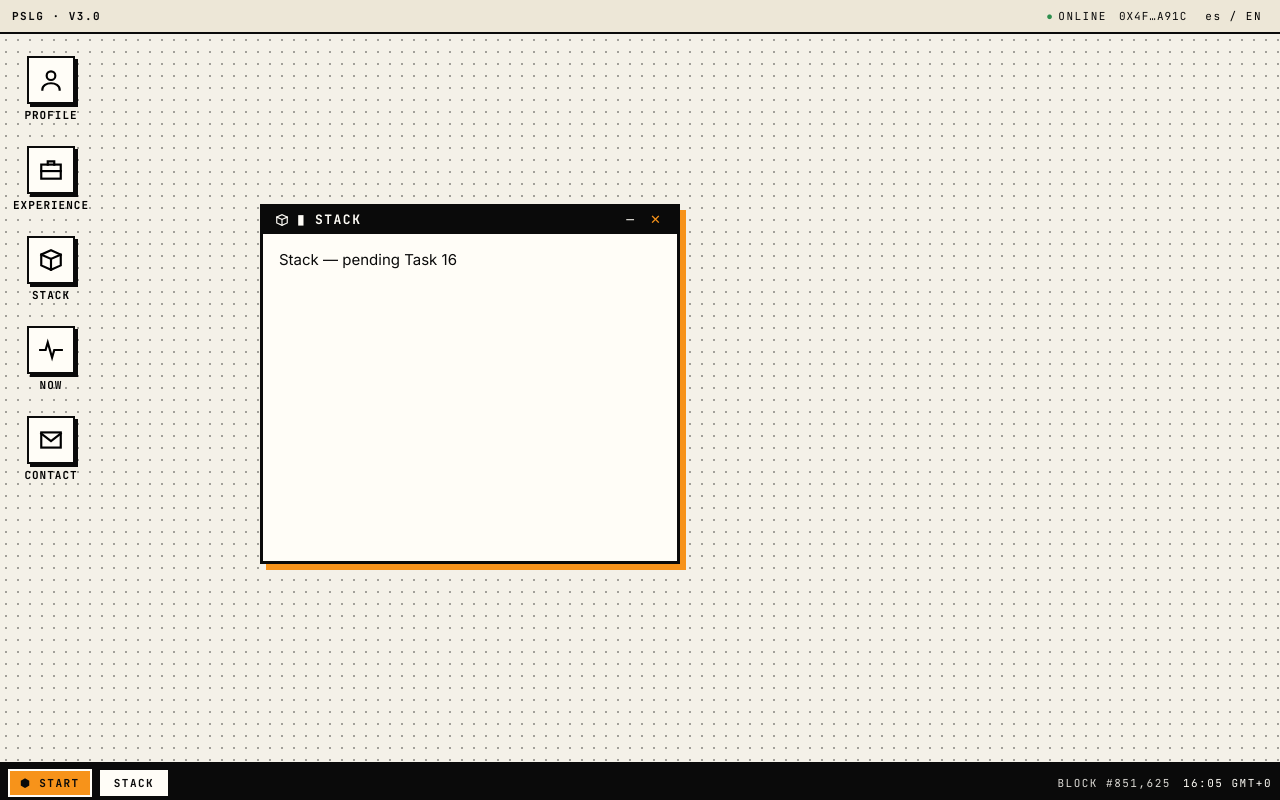
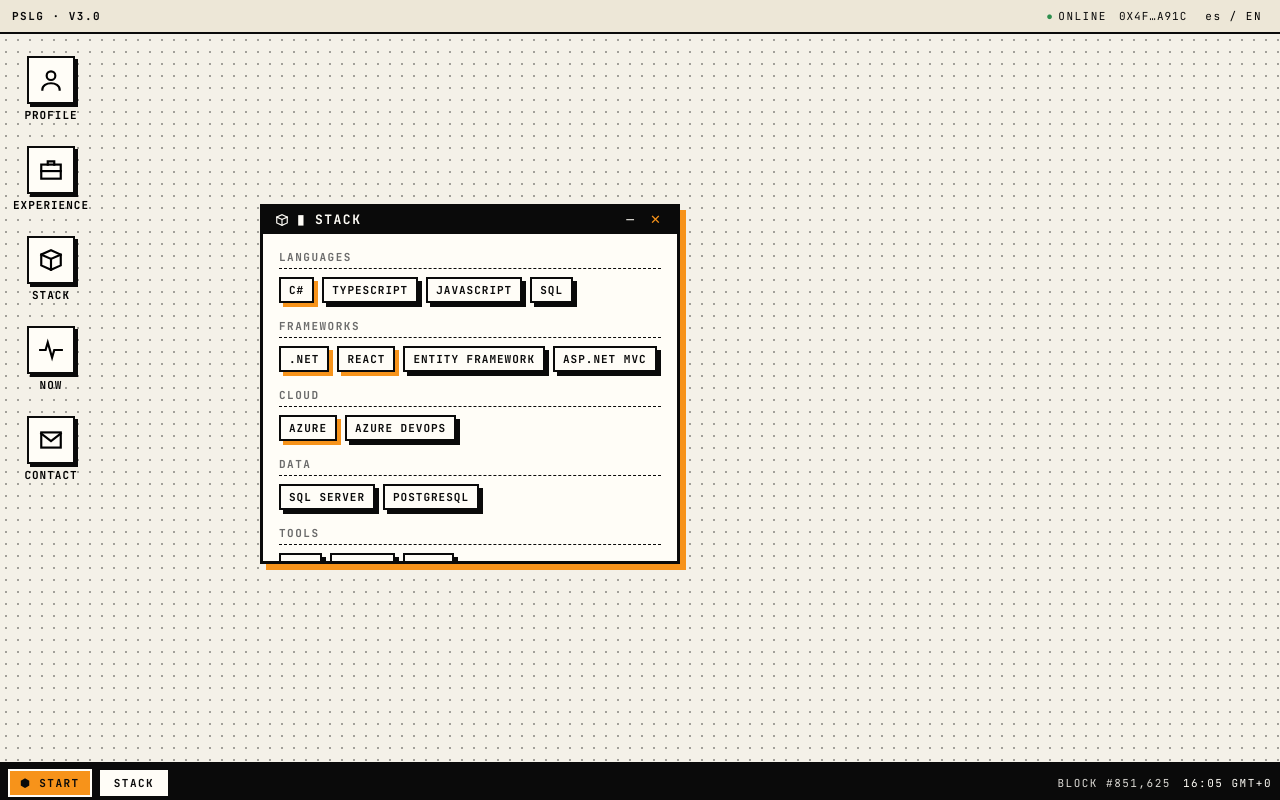
Before and after one commit to pslucianogomez/pslucianogomez-95, a React (Vite) app: page /stack in a window 1280 px wide. Built offline with nearby package versions, Linux system fonts and the light colour scheme; no server answers.

Commit message:
feat(stack): brutalist badge grid with core highlight + year tooltip

```diff
--- a/src/features/Stack/Stack.tsx
+++ b/src/features/Stack/Stack.tsx
@@ -1 +1,54 @@
-export const Stack = () => <div>Stack — pending Task 16</div>;
+import styled from 'styled-components';
+import { stack } from '../../data/stack';
+
+const Group = styled.section`
+  margin-bottom: ${({ theme }) => theme.space['4']}px;
+`;
+
+const Category = styled.h3`
+  font-family: ${({ theme }) => theme.fontFamily.mono};
+  font-size: ${({ theme }) => theme.fontSize.xs};
+  letter-spacing: 1.5px;
+  text-transform: uppercase;
+  color: ${({ theme }) => theme.colors.muted};
+  border-bottom: 1px dashed ${({ theme }) => theme.colors.ink};
+  padding-bottom: ${({ theme }) => theme.space['1']}px;
+  margin: 0 0 ${({ theme }) => theme.space['2']}px 0;
+  font-weight: 700;
+`;
+
+const Grid = styled.div`
+  display: flex;
+  flex-wrap: wrap;
+  gap: ${({ theme }) => theme.space['2']}px;
+`;
+
+const Badge = styled.span<{ $core?: boolean }>`
+  font-family: ${({ theme }) => theme.fontFamily.mono};
+  font-size: ${({ theme }) => theme.fontSize.xs};
+  font-weight: 700;
+  letter-spacing: 1px;
+  text-transform: uppercase;
+  padding: ${({ theme }) => theme.space['1']}px ${({ theme }) => theme.space['2']}px;
+  border: ${({ theme }) => theme.border.thin};
+  background: ${({ theme }) => theme.colors.inkPaper};
+  box-shadow: ${({ theme, $core }) => $core ? theme.shadow.btc : theme.shadow.base};
+  cursor: help;
+`;
+
+export const Stack = () => (
+  <div>
+    {stack.map((g) => (
+      <Group key={g.category}>
+        <Category>{g.category}</Category>
+        <Grid>
+          {g.items.map((it) => (
+            <Badge key={it.name} $core={it.core} title={`${it.years}Y`}>
+              {it.name}
+            </Badge>
+          ))}
+        </Grid>
+      </Group>
+    ))}
+  </div>
+);
```
